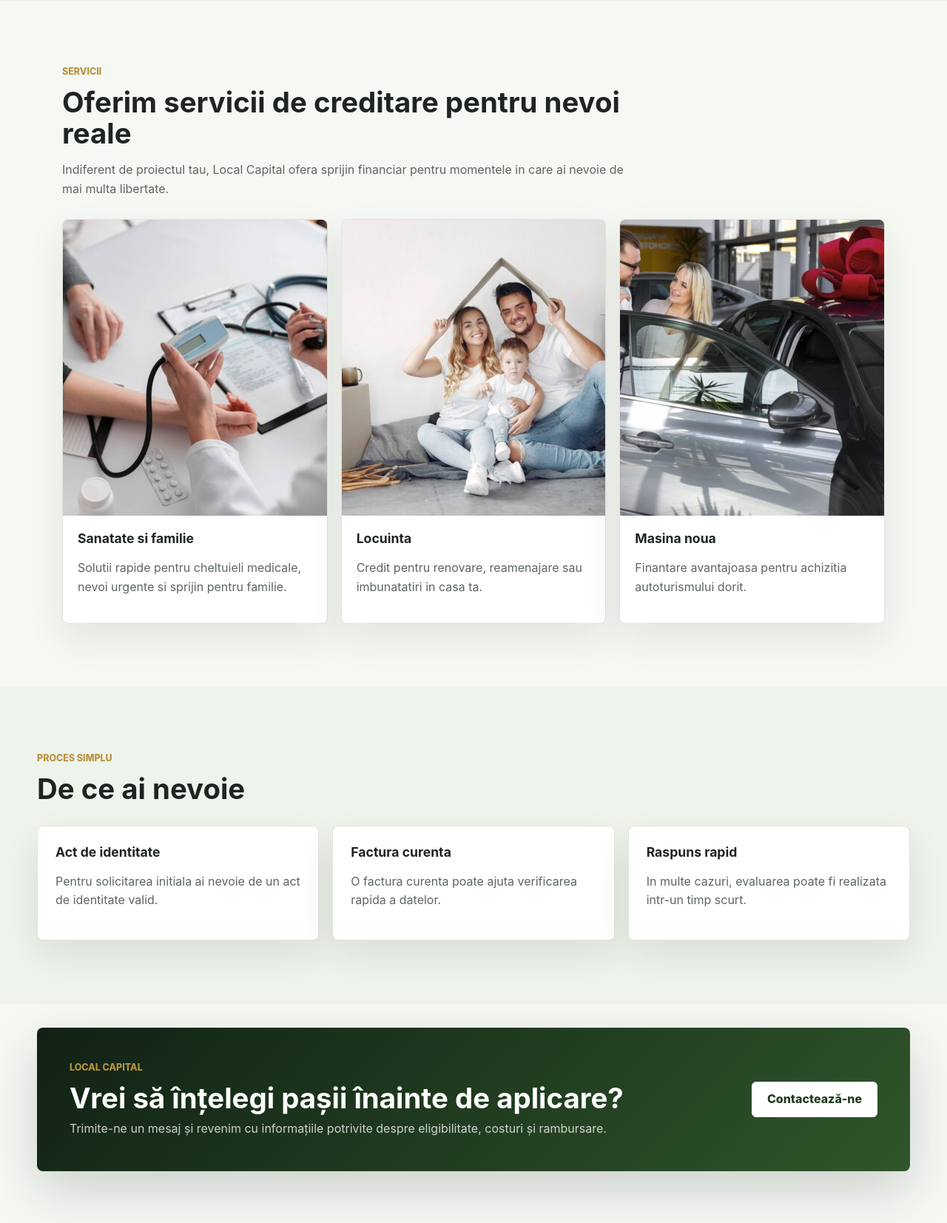
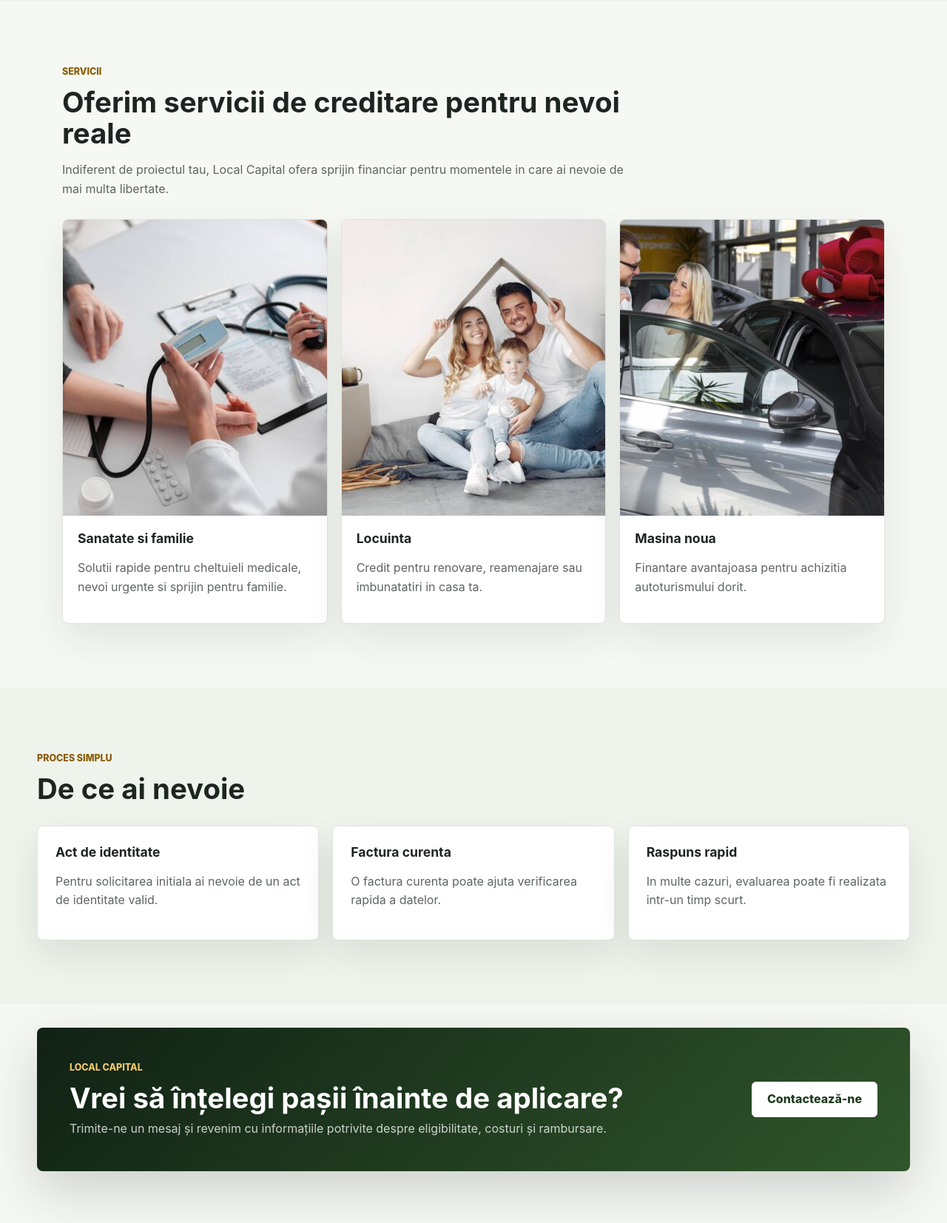
Before and after one commit to lacikasimon/local_capital_website, a PHP site: page / in a window 1280 px wide. Shown: the part 2354-4007 px from the top of the page at 74% size. Run offline with PHP 8.4, Linux system fonts and the light colour scheme; data comes from the database, SQL or seed files in the repository; some libraries are stand-ins or nearby versions.

Commit message:
Fix eyebrow contrast on light sections

```diff
--- a/public/styles.css
+++ b/public/styles.css
@@ -8,6 +8,7 @@
   --brand-dark: #203d20;
   --brand-ink: #102014;
   --accent: #b8943f;
+  --accent-text: #8a5b00;
   --accent-soft: #f3ead6;
   --sky: #dcebf1;
   --field: #f7f8f5;
@@ -32,6 +33,7 @@ html[data-a11y-contrast="true"] {
   --brand: #004b1f;
   --brand-dark: #003314;
   --accent: #8a5b00;
+  --accent-text: #6f4700;
   --accent-soft: #fff1b8;
   --field: #ffffff;
   --shadow: none;
@@ -325,14 +327,16 @@ nav a.active,
 
 .eyebrow {
   margin: 0 0 10px;
-  color: var(--accent);
+  color: var(--accent-text);
   font-size: 0.78rem;
   font-weight: 800;
   letter-spacing: 0;
   text-transform: uppercase;
 }
 
-.home-hero .eyebrow {
+.home-hero .eyebrow,
+.page-hero .eyebrow,
+.cta-band .eyebrow {
   color: #f0c76b;
 }
 
```
